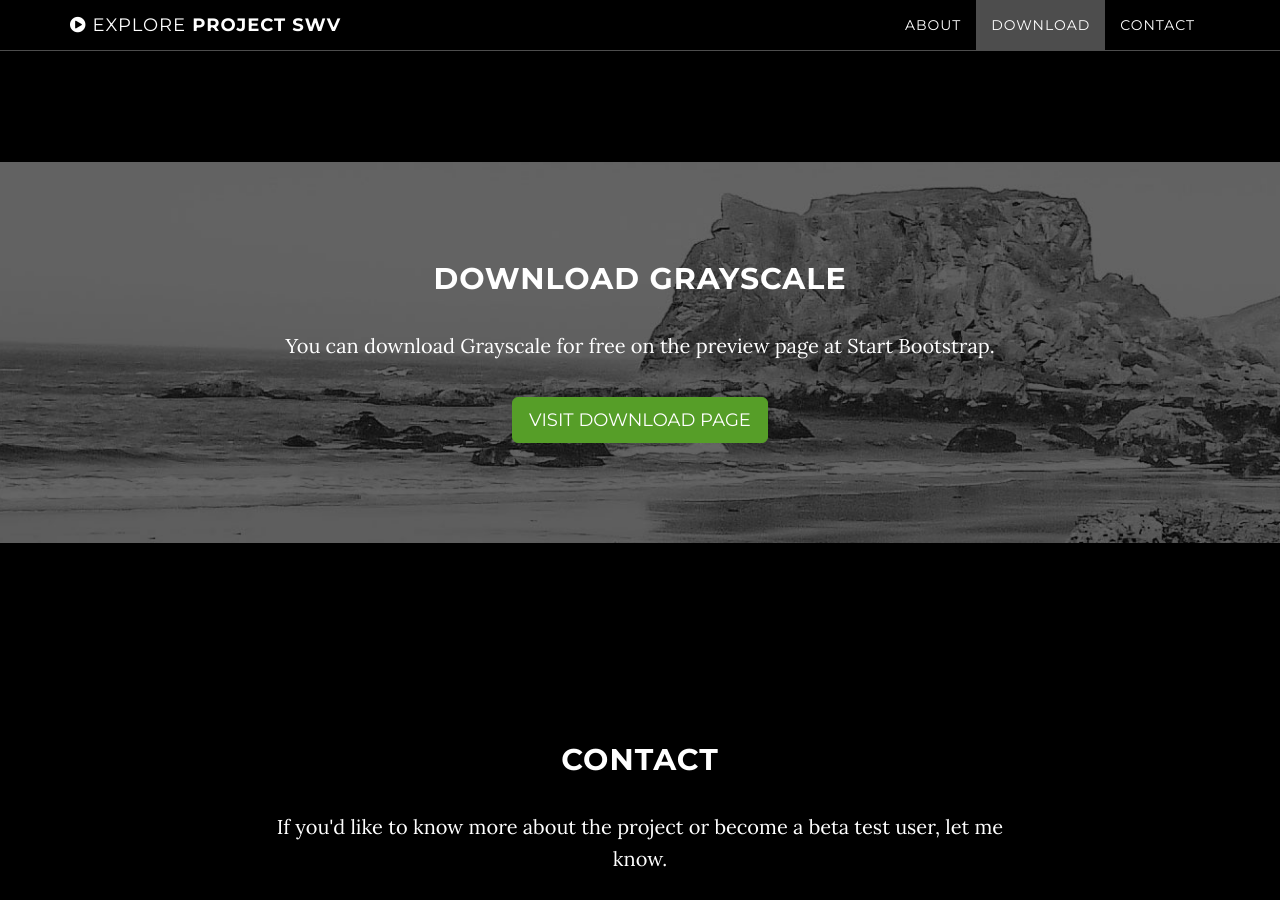
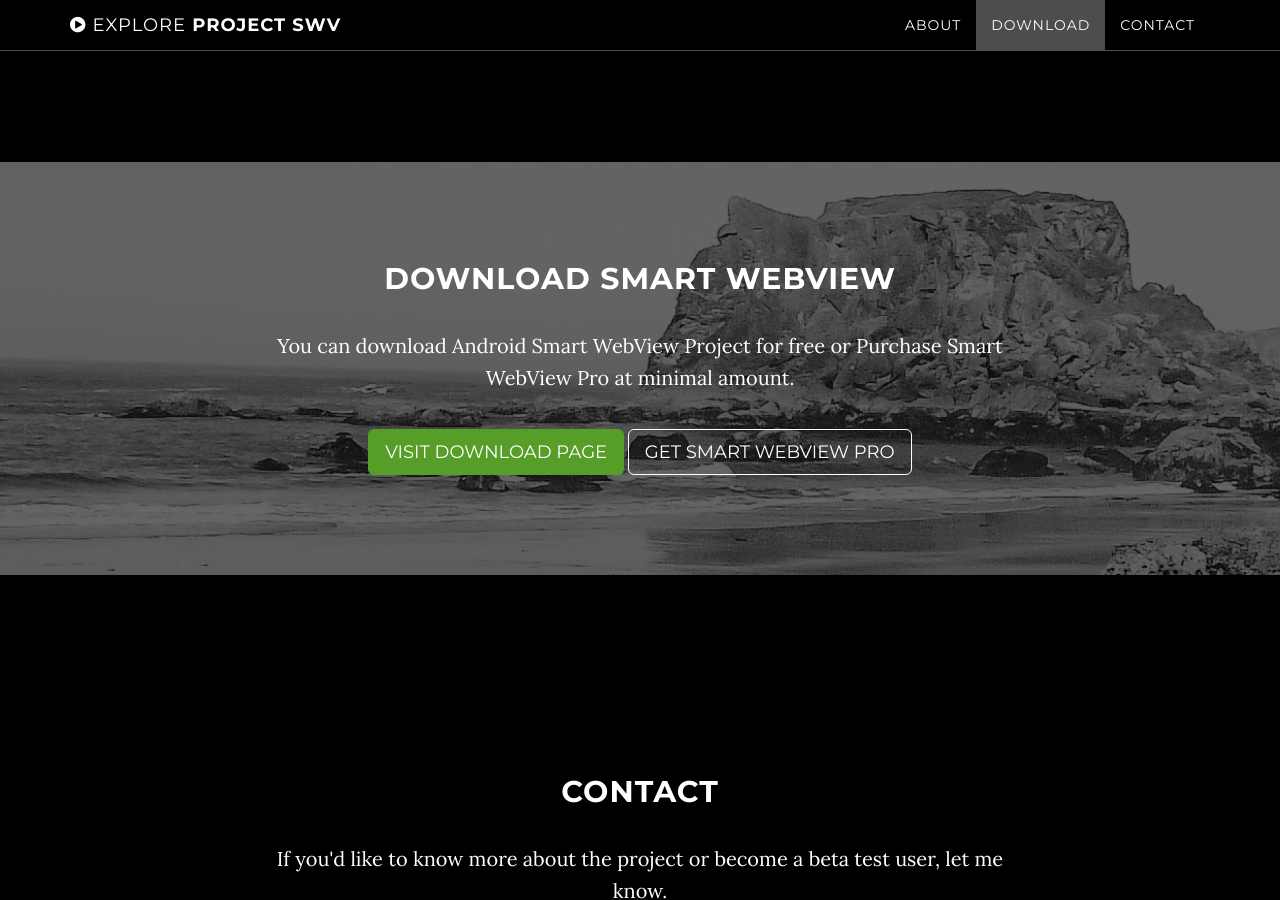
Before and after one commit to mgks/Android-SmartWebView, a Jekyll site: the page built from docs/index.html, in a window 1280 px wide and 900 px high, scrolled down 1631 px. Built offline with Jekyll 4.4.1, drawn with Linux system fonts in a browser that asks for light colours.

Commit message:
updated download

```diff
--- a/docs/_includes/download.html
+++ b/docs/_includes/download.html
@@ -3,9 +3,10 @@
         <div class="download-section">
             <div class="container">
                 <div class="col-lg-8 col-lg-offset-2">
-                    <h2>Download Grayscale</h2>
-                    <p>You can download Grayscale for free on the preview page at Start Bootstrap.</p>
-                    <a href="http://startbootstrap.com/template-overviews/grayscale/" class="btn btn-default btn-lg">Visit Download Page</a>
+                    <h2>Download Smart WebView</h2>
+                    <p>You can download Android Smart WebView Project for free or Purchase Smart WebView Pro at minimal amount.</p>
+                    <a href="https://github.com/mgks/Android-SmartWebView/releases" class="btn btn-default btn-lg">Visit Download Page</a>
+                    <a href="https://voinsource.github.io/SmartWebView-Pro/" class="btn btn-gold btn-lg">Get Smart WebView Pro</a>
                 </div>
             </div>
         </div>
```
